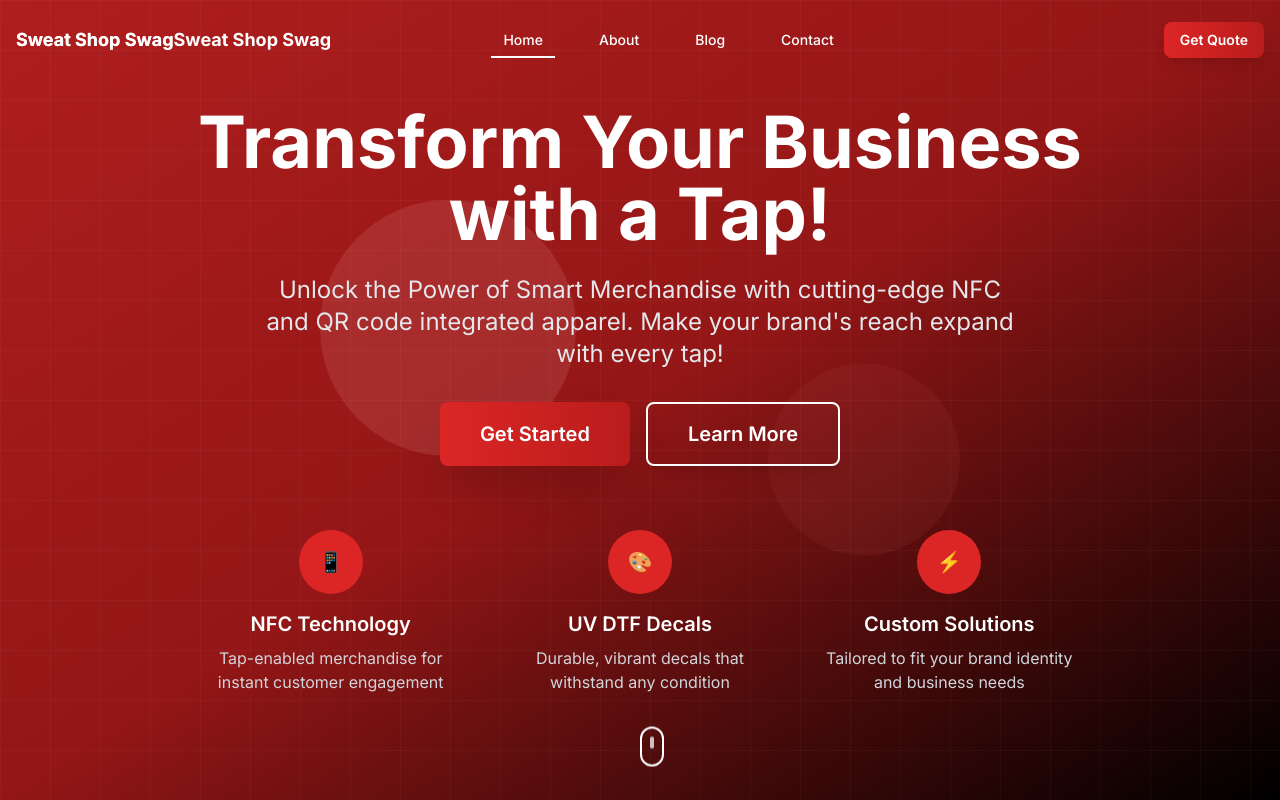
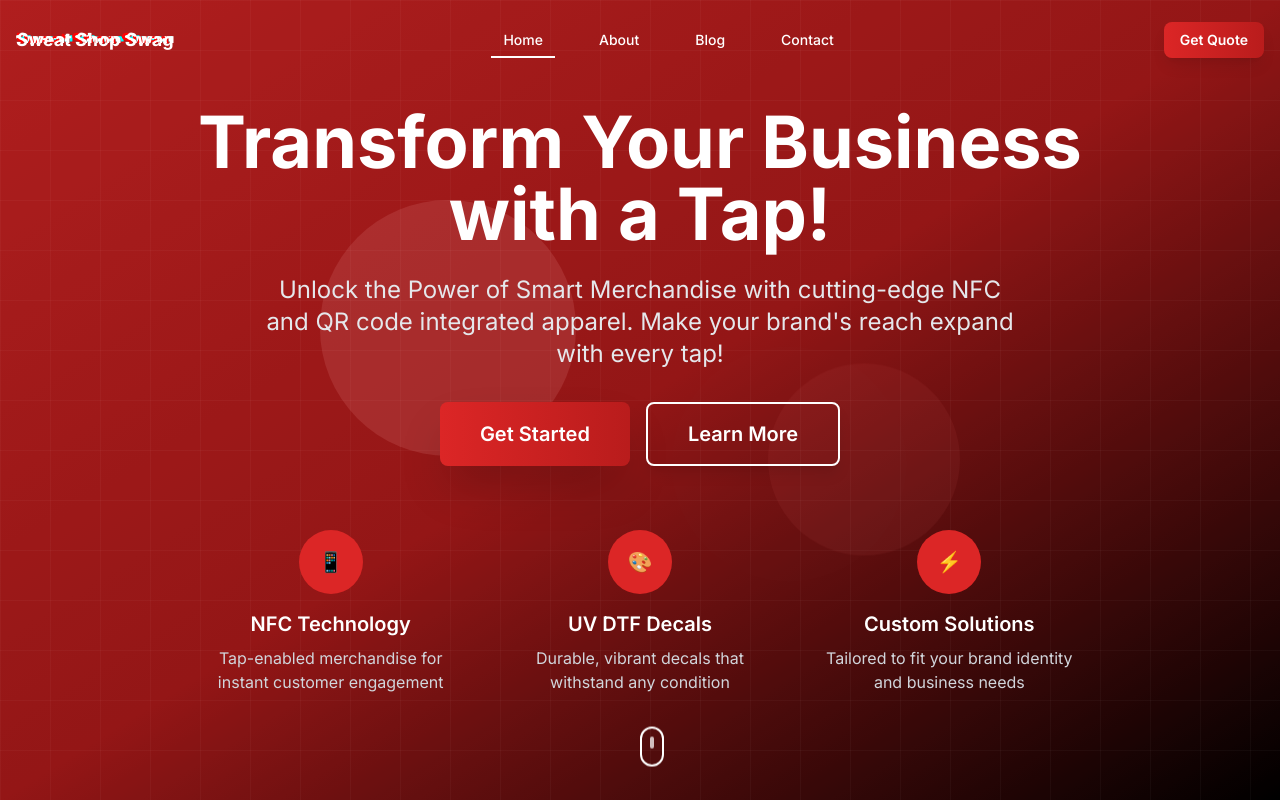
Before and after one commit to MCERQUA/SSS, a Next.js app in the folder frontend/: page / in a window 1280 px wide. Built offline with nearby package versions, Linux system fonts and the light colour scheme.

Commit message:
Update: 2025-07-25  1:46:43.92

```diff
--- a/frontend/src/components/layout/header.tsx
+++ b/frontend/src/components/layout/header.tsx
@@ -76,7 +76,7 @@ export function Header() {
                 <GlitchText
                   speed={1.2}
                   enableShadows={true}
-                  enableOnHover={true}
+                  enableOnHover={false}
                   className={cn(
                     "!text-lg !font-bold transition-colors !m-0",
                     isScrolled ? "!text-black" : "!text-white"
--- a/frontend/src/components/ui/GlitchText.css
+++ b/frontend/src/components/ui/GlitchText.css
@@ -21,14 +21,14 @@
 }
 
 .glitch:not(.enable-on-hover)::after {
-  left: 10px;
-  text-shadow: var(--after-shadow, -10px 0 red);
+  left: 1px;
+  text-shadow: var(--after-shadow, -2px 0 red);
   animation: glitch-after var(--after-duration, 3s) infinite linear alternate-reverse;
 }
 
 .glitch:not(.enable-on-hover)::before {
-  left: -10px;
-  text-shadow: var(--before-shadow, 10px 0 cyan);
+  left: -1px;
+  text-shadow: var(--before-shadow, 2px 0 cyan);
   animation: glitch-before var(--before-duration, 2s) infinite linear alternate-reverse;
 }
 
```
